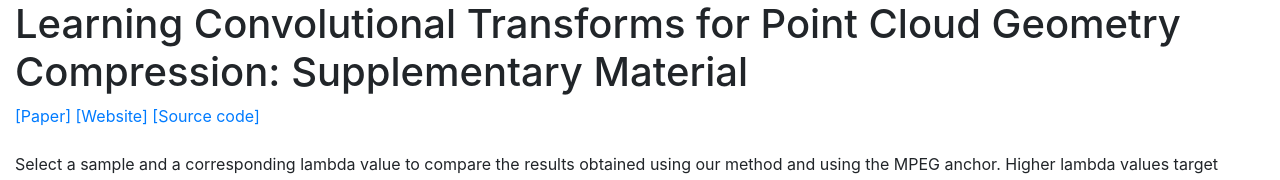
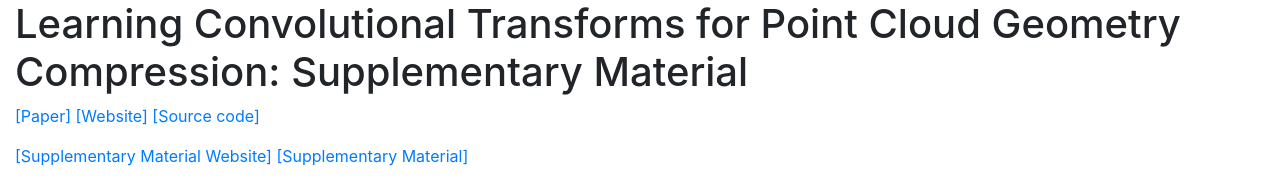
Before and after one commit to mauriceqch/pcc_geo_cnn_samples, a plain HTML site: page index.html in a window 1280 px wide. Shown: the top 180 px of the page. Drawn offline with nearby package versions, Linux system fonts and the light colour scheme.

Commit message:
Update links

```diff
--- a/index.html
+++ b/index.html
@@ -2447,6 +2447,8 @@ $(function() {
                     <a href="https://arxiv.org/abs/1903.08548">[Paper]</a>
                     <a href="https://mauriceqch.github.io/pcc_geo_cnn/">[Website]</a>
                     <a href="https://github.com/mauriceqch/pcc_geo_cnn">[Source code]</a></p>
+                    <a href="https://mauriceqch.github.io/pcc_geo_cnn_samples/">[Supplementary Material Website]</a>
+                    <a href="https://github.com/mauriceqch/pcc_geo_cnn_samples">[Supplementary Material]</a></p>
                 </div>
             </div>
         </div>
```
